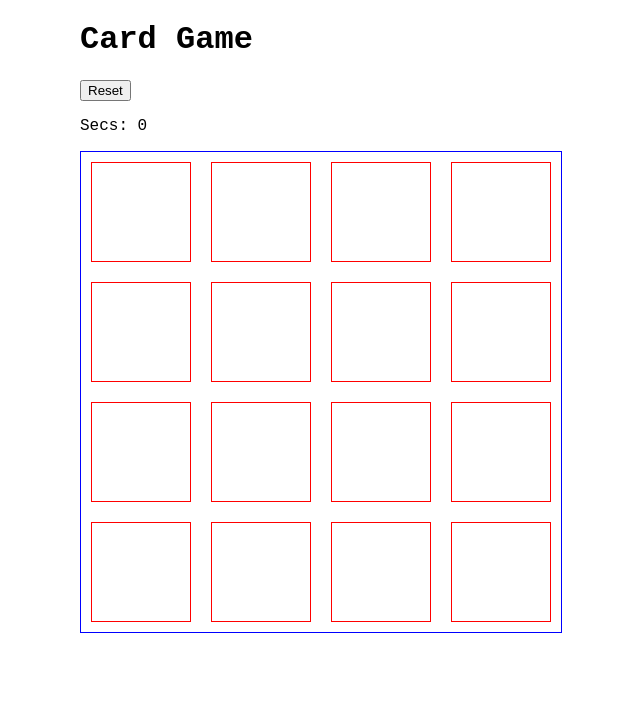
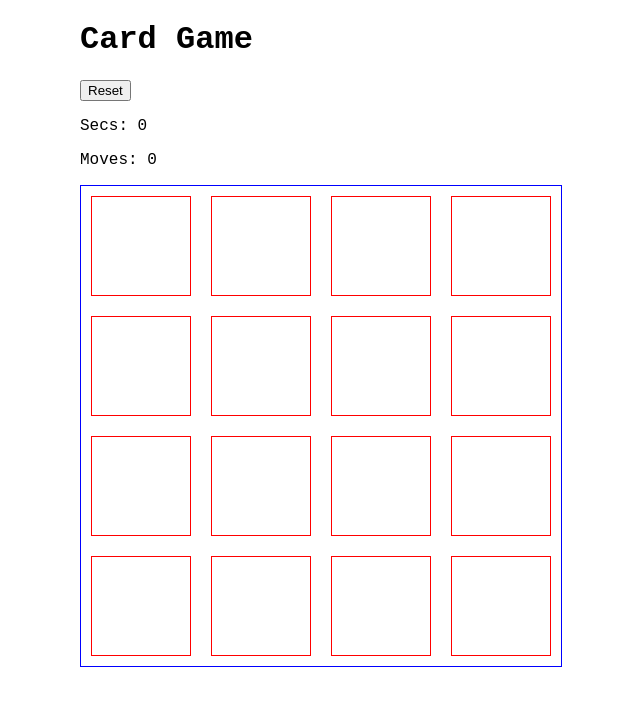
Before and after one commit to MagicMart/card-game-angular, an Angular app: page / in a window 1280 px wide. Shown: the top 706 px of the page, without its empty margins (319-959 px from the left). Built offline with nearby package versions, Linux system fonts and the light colour scheme.

Commit message:
feature: display moves

```diff
--- a/src/app/card-container/card-container.component.html
+++ b/src/app/card-container/card-container.component.html
@@ -1,5 +1,6 @@
 <button (click)="reset()">Reset</button>
 <p>Secs: {{ tick }}</p>
+<p>Moves: {{ moves }}</p>
 <div class="card-container">
   <div *ngFor="let card of cards; let i = index">
     <app-card
--- a/src/app/card-container/card-container.component.ts
+++ b/src/app/card-container/card-container.component.ts
@@ -26,6 +26,7 @@ export class CardContainerComponent implements OnInit {
   ];
   matched: string[] = [];
   opened: number[] = [];
+  moves = 0;
   done = false;
   tick = 0;
   intervalID: any;
@@ -47,6 +48,7 @@ export class CardContainerComponent implements OnInit {
     this.done = false;
     clearInterval(this.intervalID);
     this.tick = 0;
+    this.moves = 0;
   }
 
   startTicking() {
@@ -67,6 +69,7 @@ export class CardContainerComponent implements OnInit {
     } else {
       this.closeCards(); // close cards
     }
+    this.moves += 1;
     console.log(this.matched);
   }
   openCard(index: number) {
```
